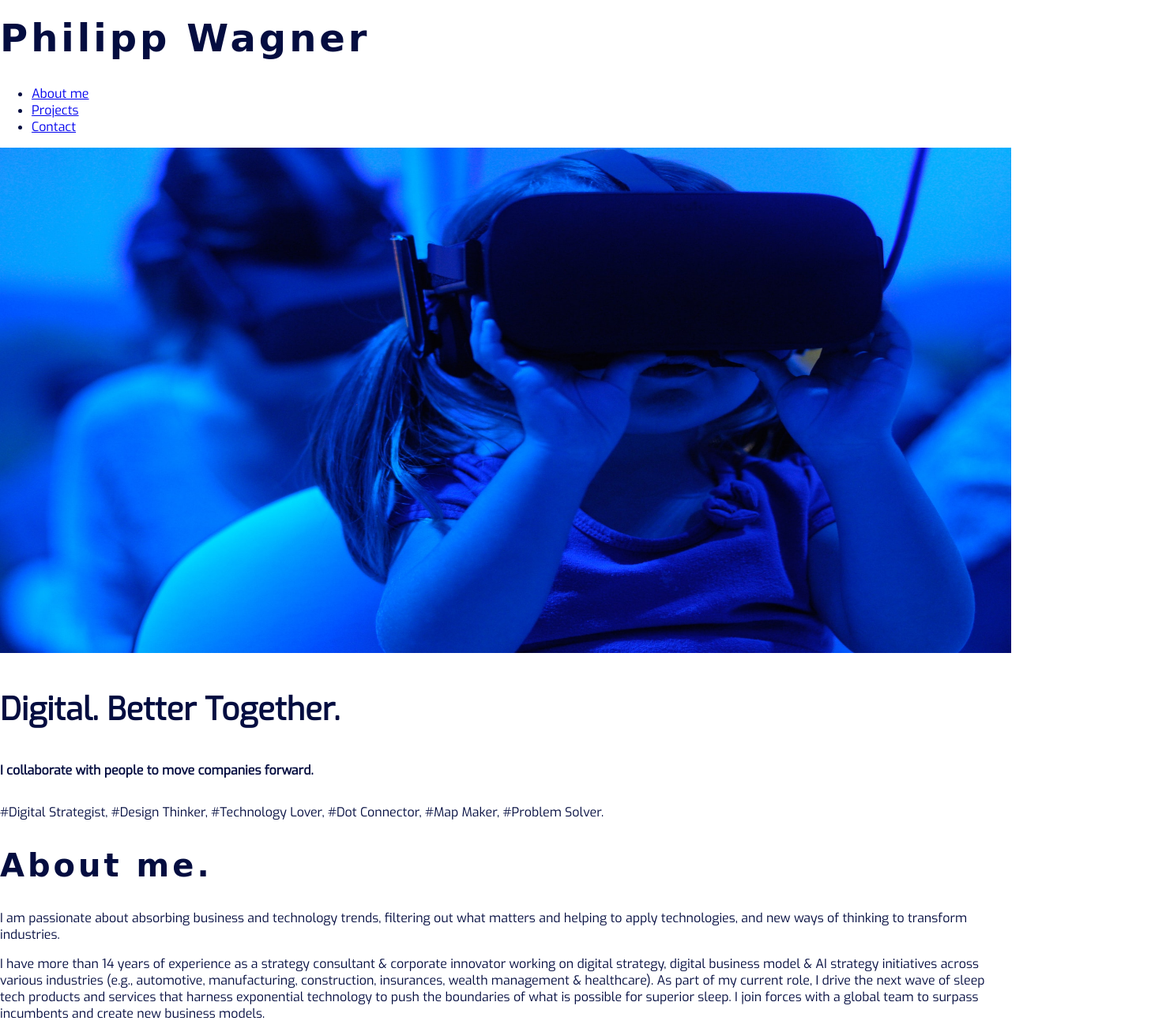
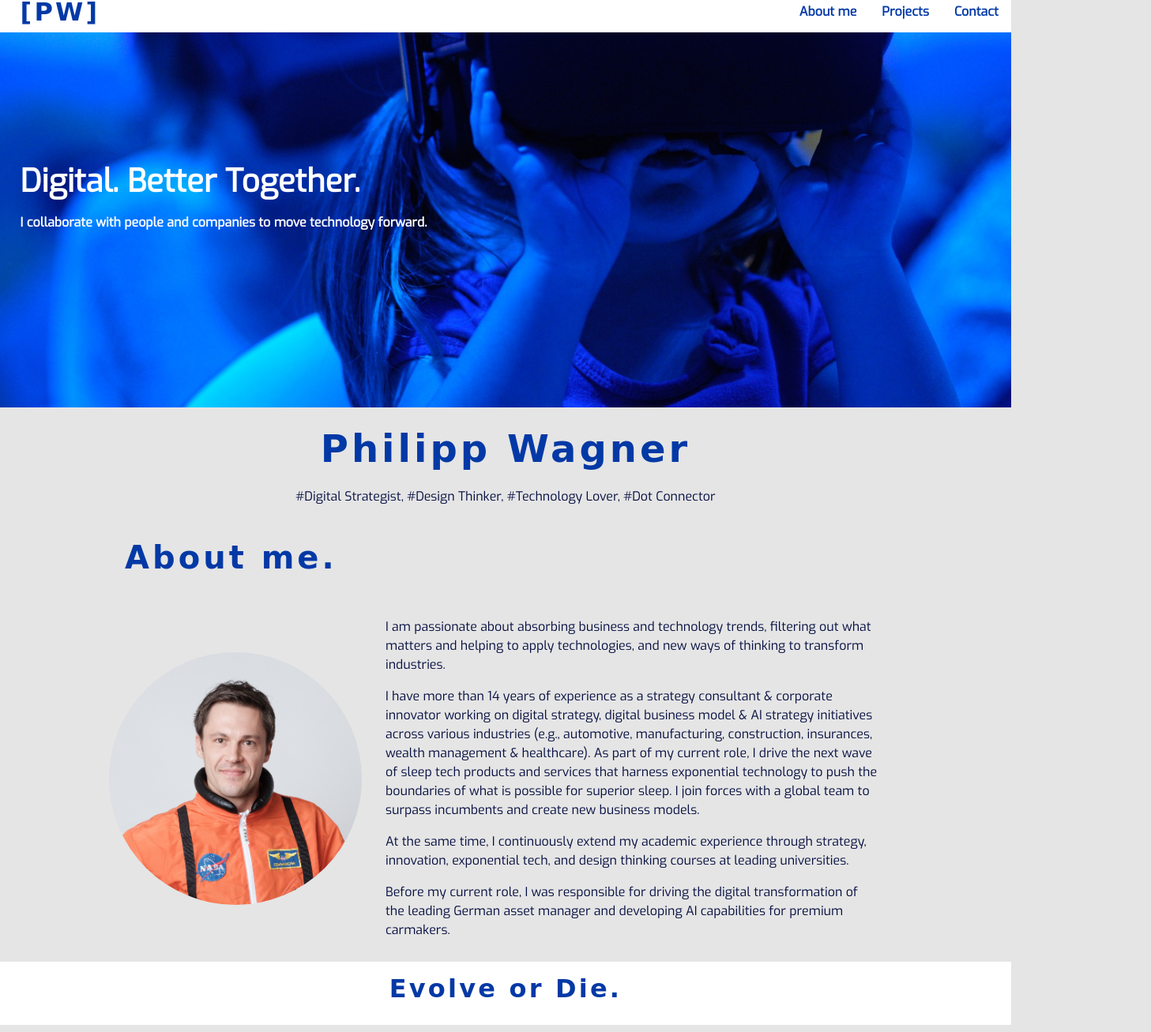
Before and after one commit to pwagnerde/digital, a plain HTML site: page index.html in a window 1280 px wide. Shown: the part 12-1319 px from the top of the page at 79% size, 1457 px wide, since content can reach past the window. Drawn offline with Linux system fonts and the light colour scheme; a web font is replaced by a local one.

Commit message:
Main section & education section

```diff
--- a/index.html
+++ b/index.html
@@ -53,9 +53,9 @@
     ></script>
   </head>
 
-  <body>
+  <body class="master-grid">
     <header>
-      <h1>Philipp Wagner</h1>
+      <div class="brand-name">[PW]</div>
       <nav>
         <ul>
           <li><a href="#about-me">About me</a></li>
@@ -64,21 +64,27 @@
         </ul>
       </nav>
     </header>
-    <img src="./resources/images/banner.jpg" alt="" />
     <section class="hero-section">
       <p class="hero-title">Digital. Better Together.</p>
       <p class="hero-subtitle">
-        I collaborate with people to move companies forward.
+        I collaborate with people and companies to move technology forward.
       </p>
     </section>
-    <div class="key-word-section">
+
+    <div class="about-me">
+      <h1 id="about-me">Philipp Wagner</h1>
       <p>
-        #Digital Strategist, #Design Thinker, #Technology Lover, #Dot Connector,
-        #Map Maker, #Problem Solver.
+        #Digital Strategist, #Design Thinker, #Technology Lover, #Dot Connector
       </p>
     </div>
-    <main id="about-me" class="about-me-section">
-      <h2>About me.</h2>
+    <h2  class="about-me-header">About me.</h2>
+    <main class="about-me-section">
+      <img
+        class="profile-photo"
+        src="./resources/images/head-shot.jpg"
+        alt=""
+      />
+      <div class="about-me-content">
         <p>
           I am passionate about absorbing business and technology trends,
           filtering out what matters and helping to apply technologies, and new
@@ -86,13 +92,14 @@
         </p>
         <p>
           I have more than 14 years of experience as a strategy consultant &
-        corporate innovator working on digital strategy, digital business model
-        & AI strategy initiatives across various industries (e.g., automotive,
-        manufacturing, construction, insurances, wealth management &
-        healthcare). As part of my current role, I drive the next wave of sleep
-        tech products and services that harness exponential technology to push
-        the boundaries of what is possible for superior sleep. I join forces
-        with a global team to surpass incumbents and create new business models.
+          corporate innovator working on digital strategy, digital business
+          model & AI strategy initiatives across various industries (e.g.,
+          automotive, manufacturing, construction, insurances, wealth management
+          & healthcare). As part of my current role, I drive the next wave of
+          sleep tech products and services that harness exponential technology
+          to push the boundaries of what is possible for superior sleep. I join
+          forces with a global team to surpass incumbents and create new
+          business models.
         </p>
         <p>
           At the same time, I continuously extend my academic experience through
@@ -104,17 +111,14 @@
           transformation of the leading German asset manager and developing AI
           capabilities for premium carmakers.
         </p>
-      <img
-        class="profile-photo"
-        src="./resources/images/head-shot.jpg"
-        alt=""
-      />
+      </div>
     </main>
-    <div class="quote-section">
-      <p>Evolve or Die.</p>
+    <div class="quote-section-01">
+      <div>Evolve or Die.</div>
     </div>
+
     <section class="education">
-      <h3>Education</h3>
+      <h2 class="education-header">Education</h2>
       <figure id="edu-fau">
         <img
           class="edu-organization-logo"
@@ -180,11 +184,12 @@
         <figcaption>Dark Horse, Berlin, DE</figcaption>
         <p>New Leadership, Leadership Program</p>
       </figure>
+      <figure id="edu-more">
+        <p>...and more to come!</p>
+      </figure>
     </section>
-    <section class="business-skills"></section>
-    <section class="design-skills"></section>
     <section class="coding-skills">
-      <h3>Coding Skills</h3>
+      <h2>Coding Skills</h2>
       <div id="skills-container">
         <i class="fab fa-html5 fa-3x"></i>
         <i class="fab fa-css3-alt fa-3x"></i>
@@ -209,7 +214,7 @@
       </p>
     </div>
     <section id="projects" class="project-section">
-      <h2>Projects.</h2>
+      <h2>Coding projects.</h2>
       <div id="project-01" class="project-container">
         <h3>Digital Investing</h3>
         <div class="project-details">
@@ -220,15 +225,17 @@
           />
           <h4>Description</h4>
           <p>
-            Development of a digital strategy and leading exponential change.
+            Development of a digital investment app (robo-advisor &
+            recommendation engine) for B2C and B2B clients.
           </p>
           <h4>Client</h4>
           <p>Leading German Fund Manager</p>
           <h4>Industry</h4>
           <p>Financial Services</p>
-          <h4>Service</h4>
+          <h4>Services</h4>
           <p>
-            Digital strategy, app development, data science & design thinking
+            Digital strategy, native app development, predictive modelling &
+            design thinking
           </p>
           <a href="" target="_blank">Demo</a>
         </div>
@@ -243,17 +250,17 @@
           />
           <h4>Description</h4>
           <p>
-            Development of a new AI-enabled bed system to push the boundaries of
+            Development of an AI-controlled bed system to push the boundaries of
             sleep.
           </p>
           <h4>Client</h4>
           <p>E-commerce startup</p>
           <h4>Industry</h4>
           <p>Consumer goods</p>
-          <h4>Service</h4>
+          <h4>Technologies</h4>
           <p>
-            Portfolio strategy, product development, app development & team
-            development
+            Hardware development, embedded software development, native app
+            development.
           </p>
           <a href="" target="_blank">Demo</a>
         </div>
@@ -276,7 +283,7 @@
           <h4>Industry</h4>
           <p>Health</p>
           <h4>Service</h4>
-          <p>Branding, visual design, full-stack development</p>
+          <p>Branding, visual design, full-stack website development.</p>
           <a
             href="https://pwagnerde.github.io/website-design-system/index.html"
             target="_blank"
--- a/resources/css/styles.css
+++ b/resources/css/styles.css
@@ -12,7 +12,58 @@ html {
   box-sizing: inherit;
 }
 
+p{
+  color: #040D40;
+}
+
+a {
+  text-decoration: none;
+  color: #0339A6;
+  font-weight: bold;
+}
+
 /* Desktop styles go here */
+.master-grid{
+  display: grid;
+  background-color: #E5E5E5;
+  grid-template-columns: 10% repeat(4,1fr) 10%;
+  grid-template-rows: auto;
+  row-gap: 2px;
+  column-gap: 10px;
+
+}
+
+header {
+  position: fixed;
+  z-index: 100;
+  width: 100%;
+  display: flex;
+  align-items: center;
+  background-color: white;
+  grid-column-start: span 6;
+}
+
+.brand-name{
+  font-family: 'Give You Glory', cursive;
+  font-size: 2rem;
+  color: #0339A6;
+  letter-spacing: 0.2rem;
+  font-weight: bold;
+  line-height: 0.25rem;
+  padding-left: 2%;
+  margin: 5px 0px 5px 0px;
+  flex: 1;
+}
+
+header ul {
+  display: flex;
+}
+
+header li {
+  list-style-type:none;
+  padding: 0 1rem;
+}
+
 main {
   margin: 0;
   padding: 0;
@@ -24,24 +75,90 @@ section::after {
   clear: both;
 }
 
+.hero-section{
+  height: 33rem;
+  background-image: url('../images/banner.jpg');
+  background-position: center;
+  background-size: cover;
+  background-repeat: no-repeat;
+  grid-column-start: span 6;
+}
+
+.about-me{
+  text-align: center;
+  grid-column: 2 / span 4;
+}
+.about-me-header{
+  grid-column: 2 / span 4;
+}
+
+.about-me-section{
+  grid-column: 2 / span 4;
+  display: flex;
+  align-items: center;
+}
+
+.about-me-content{
+  margin: 10px;
+  padding: 0px 20px;
+  line-height: 1.5rem;
+  flex-grow: 1;
+}
+
+
+.quote-section-01{
+  height: 5rem;
+  font-family: 'Give You Glory', cursive;
+  font-size: 2rem;
+  color: #0339A6;
+  letter-spacing: 0.2rem;
+  font-weight: bold;
+  background-color:white;
+  text-align: center;
+  padding: 15px 0px;
+  grid-column: 1 / span 6;
+}
+
+.education-header{
+   grid-column: 2 / span 4;
+}
+.education{
+   grid-column: 2 / span 4;
+   display: grid;
+   grid-template-columns: repeat(4,1fr);
+   grid-template-rows: repeat(2,1fr);
+}
+
 .hero-title{
   font-size: 2.5rem;
   font-weight: bold;
+  color: white;
+  margin-top: 15rem;
+  padding-left: 2%;
+  line-height: 0.2rem;
+
 }
 .hero-subtitle{
   font-size: 1rem;
   font-weight: bold;
+  color: white;
+  padding-left: 2%;
 }
 
 h1{
   font-family: 'Give You Glory', cursive;
   font-size: 3rem;
   letter-spacing: 0.25rem;
+  color: #0339A6;
+  line-height: 0.75;
 }
 h2{
   font-family: 'Give You Glory', cursive;
   font-size: 2.5rem;
   letter-spacing: 0.25rem;
+  color: #0339A6;
+  padding-left: 2%;
+  line-height: 0.75;
 }
 h3{
   font-size: 1rem;
@@ -65,7 +182,8 @@ img{
 
 img.profile-photo{
   width: auto;
-  height: 30rem;
+  height: 20rem;
+  border-radius: 50%;
 }
 
 img.edu-organization-logo{
```
Lines whose indentation alone changed are shown as unchanged.
